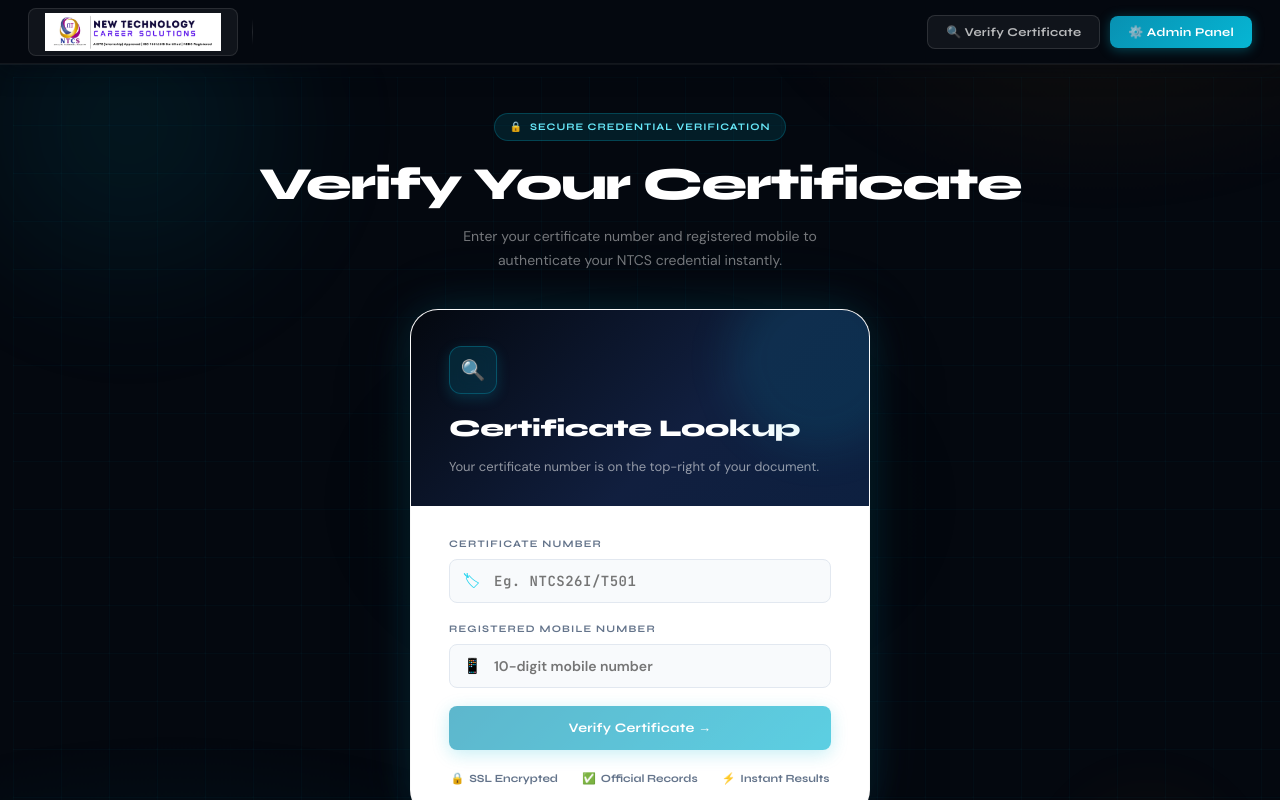
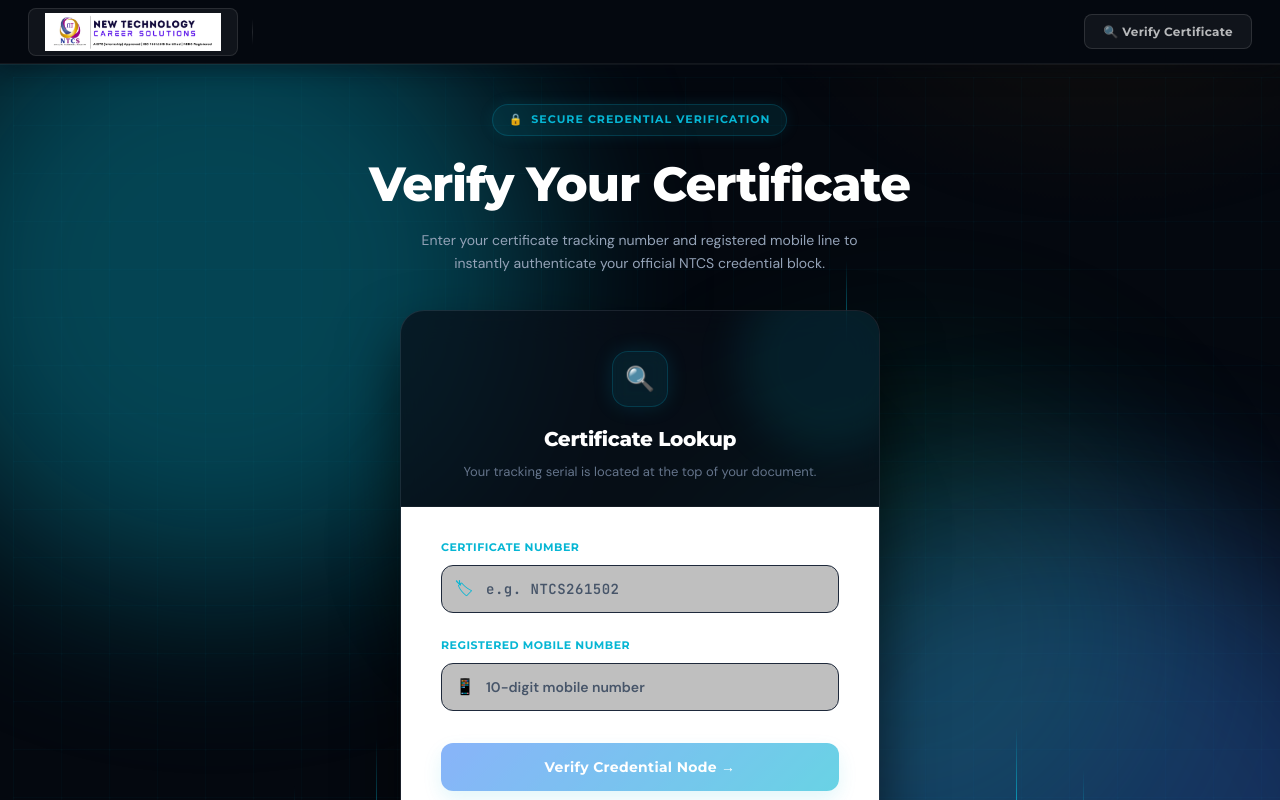
Before and after one commit to Mr-Roninx/NTCS, a React (Vite) app: page / in a window 1280 px wide. Shown: the top 800 px of the page. Built offline with nearby package versions, Linux system fonts and the light colour scheme.

Commit message:
Updated project files

```diff
--- a/src/components/TopNav.jsx
+++ b/src/components/TopNav.jsx
@@ -13,7 +13,7 @@
         <div className="logo-divider"></div>
       </Link>
       <button className="nav-btn outline" onClick={() => navigate('/')}>🔍 Verify Certificate</button>
-      <button className="nav-btn solid" onClick={() => navigate('/admin-login')}>⚙️ Admin Panel</button>
+
     </nav>
   );
 }
--- a/src/pages/Verify.jsx
+++ b/src/pages/Verify.jsx
@@ -31,7 +31,7 @@
         triggerPopup('error', 'No matching certificate found. Please check your details.');
         setLoading(false);
       } else {
-        triggerPopup('success', 'Certificate verified! Redirecting...');
+        triggerPopup('success', 'Certificate verified! Decrypting vault records...');
         setTimeout(() => navigate('/result', { state: { certificate: data } }), 1600);
       }
     } catch {
@@ -41,16 +41,60 @@
   };
 
   /* ── Build animated line data ── */
-  const lines = Array.from({ length: 14 }, (_, i) => ({
-    left:     `${(i * 7) + Math.random() * 4}%`,
-    duration: `${6 + Math.random() * 10}s`,
-    delay:    `${Math.random() * 8}s`,
-    opacity:  0.3 + Math.random() * 0.5,
-  }));
+  const [lines, setLines] = useState([]);
+  useEffect(() => {
+    setLines(Array.from({ length: 14 }, (_, i) => ({
+      left:     `${(i * 7) + Math.random() * 4}%`,
+      duration: `${6 + Math.random() * 10}s`,
+      delay:    `${Math.random() * 8}s`,
+      opacity:  0.3 + Math.random() * 0.5,
+    })));
+  }, []);
 
   return (
-    <div className="page" style={{ minHeight: '100vh', display: 'flex', flexDirection: 'column' }}>
+    <div className="page" style={{ minHeight: '100vh', display: 'flex', flexDirection: 'column', position: 'relative', background: '#050810', overflow: 'hidden' }}>
 
+      {/* ── EMBEDDED CYBER ANIMATION STYLES ── */}
+      <style dangerouslySetInnerHTML={{__html: `
+        :root {
+          --verify-cyan: #06b6d4;
+          --verify-blue: #3b82f6;
+          --verify-green: #10b981;
+          --font-display: 'Montserrat', sans-serif;
+          --font-mono: 'JetBrains Mono', monospace;
+          --ease-spring: cubic-bezier(0.175, 0.885, 0.32, 1.275);
+        }
+        .verify-bg { position: absolute; inset: 0; z-index: 0; }
+        .orb { position: absolute; border-radius: 50%; filter: blur(90px); opacity: 0.35; animation: floatOrb 20s infinite ease-in-out; pointer-events: none; }
+        .orb-1 { top: -15%; left: -10%; width: 50vw; height: 50vw; background: var(--verify-cyan); }
+        .orb-2 { bottom: -20%; right: -10%; width: 60vw; height: 60vw; background: var(--verify-blue); animation-delay: -5s; }
+        .orb-3 { top: 30%; left: 50%; width: 40vw; height: 40vw; background: var(--verify-green); animation-delay: -10s; opacity: 0.15; }
+        .verify-lines { position: absolute; inset: 0; z-index: 1; pointer-events: none; }
+        .vline { position: absolute; bottom: -150px; width: 1px; height: 150px; background: linear-gradient(to top, transparent, var(--verify-cyan), transparent); animation: riseUp linear infinite; }
+
+        .verify-popup { position: fixed; top: 32px; left: 50%; transform: translate(-50%, -100px); background: rgba(13, 19, 33, 0.85); backdrop-filter: blur(12px); border: 1px solid #1e293b; color: #f8fafc; padding: 16px 24px; border-radius: 12px; font-family: var(--font-display); font-size: 13px; font-weight: 700; display: flex; align-items: center; gap: 12px; z-index: 9999; opacity: 0; transition: all 0.5s var(--ease-spring); box-shadow: 0 20px 40px rgba(0,0,0,0.5); }
+        .verify-popup.show { transform: translate(-50%, 0); opacity: 1; }
+        .verify-popup.success { border-left: 4px solid var(--verify-green); }
+        .verify-popup.error { border-left: 4px solid #f43f5e; }
+
+        .verify-card { background: rgba(13, 19, 33, 0.65); backdrop-filter: blur(16px); border: 1px solid rgba(255,255,255,0.08); border-radius: 24px; width: 100%; max-width: 480px; box-shadow: 0 30px 60px rgba(0,0,0,0.6); overflow: hidden; }
+        .vc-top { padding: 40px 40px 24px; border-bottom: 1px solid rgba(255,255,255,0.05); text-align: center; background: rgba(0,0,0,0.2); }
+        .vc-icon { width: 56px; height: 56px; background: rgba(6,182,212,0.1); border: 1px solid rgba(6,182,212,0.2); border-radius: 16px; display: flex; align-items: center; justify-content: center; font-size: 24px; margin: 0 auto 16px; box-shadow: 0 0 20px rgba(6,182,212,0.15); }
+        .vc-body { padding: 32px 40px 40px; }
+        .igroup { margin-bottom: 24px; }
+        .igroup label { display: block; font-family: var(--font-display); font-size: 11px; font-weight: 700; color: var(--verify-cyan); text-transform: uppercase; letter-spacing: 0.5px; margin-bottom: 8px; }
+        .igroup input { width: 100%; padding: 14px 16px; background: rgba(0,0,0,0.25); border: 1px solid #1e293b; border-radius: 12px; font-size: 14px; color: #fff; outline: none; transition: all 0.3s ease; }
+        .igroup input:focus { border-color: var(--verify-blue); box-shadow: 0 0 0 2px rgba(59,130,246,0.2); }
+        .igroup input::placeholder { color: #475569; }
+        .btn-verify { width: 100%; padding: 15px; border: none; border-radius: 12px; background: linear-gradient(135deg, var(--verify-blue), var(--verify-cyan)); color: #fff; font-family: var(--font-display); font-size: 14px; font-weight: 700; cursor: pointer; transition: all 0.2s ease; box-shadow: 0 8px 20px rgba(6,182,212,0.2); }
+        .btn-verify:hover:not(:disabled) { transform: translateY(-2px); box-shadow: 0 12px 25px rgba(6,182,212,0.35); }
+        .btn-verify:disabled { opacity: 0.6; cursor: not-allowed; }
+
+        @keyframes floatOrb { 0%, 100% { transform: translate(0, 0); } 50% { transform: translate(40px, 60px); } }
+        @keyframes riseUp { to { transform: translateY(-120vh); } }
+        @keyframes cardEnter { from { opacity: 0; transform: translateY(40px) scale(0.98); } to { opacity: 1; transform: translateY(0) scale(1); } }
+        @keyframes spin { to { transform: rotate(360deg); } }
+      `}} />
 
       {/* ── POPUP ── */}
       <div className={`verify-popup ${popup.type} ${popup.show ? 'show' : ''}`}>
@@ -59,75 +103,71 @@
       </div>
 
       {/* ── MAIN CONTENT ── */}
-      <div className="verify-wrap">
+      <div className="verify-wrap" style={{ flex: 1, display: 'flex', alignItems: 'center', justifyContent: 'center', padding: '40px 20px', position: 'relative', zIndex: 10 }}>
 
-        {/* Animated Background */}
+        {/* Animated Background Layers */}
         <div className="verify-bg" />
         <div className="orb orb-1" />
         <div className="orb orb-2" />
         <div className="orb orb-3" />
 
-        {/* Rising Lines */}
+        {/* Rising Lines Matrix Effect */}
         <div className="verify-lines">
           {lines.map((l, i) => (
-            <div key={i} className="vline" style={{
-              left:            l.left,
-              animationDuration: l.duration,
-              animationDelay:  l.delay,
-              opacity:         l.opacity,
-            }} />
+            <div key={i} className="vline" style={{ left: l.left, animationDuration: l.duration, animationDelay: l.delay, opacity: l.opacity }} />
           ))}
         </div>
 
-        {/* Content */}
+        {/* Content Wrapper */}
         <div style={{ width: '100%', maxWidth: 820, display: 'flex', flexDirection: 'column', alignItems: 'center', gap: 36, position: 'relative', zIndex: 10 }}>
 
           {/* Hero Text */}
-          <div style={{ textAlign: 'center', animation: 'cardEnter 0.5s var(--ease-spring)' }}>
+          <div style={{ textAlign: 'center', animation: 'cardEnter 0.6s var(--ease-spring) both' }}>
             <div style={{
-              display: 'inline-flex', alignItems: 'center', gap: 7,
-              background: 'rgba(6,182,212,0.12)', border: '1px solid rgba(6,182,212,0.25)',
-              borderRadius: 99, padding: '5px 15px', marginBottom: 18,
-              fontFamily: 'var(--font-display)', fontSize: 10, fontWeight: 700,
-              color: 'var(--cyan-300)', letterSpacing: '1px', textTransform: 'uppercase',
+              display: 'inline-flex', alignItems: 'center', gap: 8,
+              background: 'rgba(6,182,212,0.1)', border: '1px solid rgba(6,182,212,0.2)',
+              borderRadius: 99, padding: '6px 16px', marginBottom: 20,
+              fontFamily: 'var(--font-display)', fontSize: 11, fontWeight: 700,
+              color: 'var(--verify-cyan)', letterSpacing: '1px', textTransform: 'uppercase',
+              boxShadow: '0 0 15px rgba(6,182,212,0.1)'
             }}>
               <span>🔒</span> Secure Credential Verification
             </div>
 
             <h1 style={{
-              fontFamily: 'var(--font-display)', fontSize: 'clamp(30px, 5vw, 46px)',
-              fontWeight: 800, color: '#fff', letterSpacing: '-1.5px',
-              lineHeight: 1.1, marginBottom: 14,
+              fontFamily: 'var(--font-display)', fontSize: 'clamp(32px, 5vw, 48px)',
+              fontWeight: 800, color: '#fff', letterSpacing: '-1px',
+              lineHeight: 1.2, marginBottom: 16,
             }}>
               Verify Your Certificate
             </h1>
 
             <p style={{
-              fontSize: 14, color: 'rgba(255,255,255,0.45)', maxWidth: 420,
-              margin: '0 auto', lineHeight: 1.75, fontWeight: 400,
+              fontSize: 14, color: '#94a3b8', maxWidth: 460,
+              margin: '0 auto', lineHeight: 1.6, fontWeight: 400,
             }}>
-              Enter your certificate number and registered mobile to authenticate your NTCS credential instantly.
+              Enter your certificate tracking number and registered mobile line to instantly authenticate your official NTCS credential block.
             </p>
           </div>
 
-          {/* Card */}
-          <div className="verify-card">
+          {/* Verification Card */}
+          <div className="verify-card" style={{ animation: 'cardEnter 0.6s var(--ease-spring) 0.15s both' }}>
 
             <div className="vc-top">
               <div className="vc-icon">🔍</div>
-              <h2>Certificate Lookup</h2>
-              <p>Your certificate number is on the top-right of your document.</p>
+              <h2 style={{ fontFamily: 'var(--font-display)', fontSize: '20px', fontWeight: 800, color: '#fff', marginBottom: '6px' }}>Certificate Lookup</h2>
+              <p style={{ fontSize: '13px', color: '#64748b' }}>Your tracking serial is located at the top of your document.</p>
             </div>
 
             <form onSubmit={handleVerify} className="vc-body">
 
-              {/* Cert No */}
+              {/* Cert No Input */}
               <div className="igroup">
                 <label>Certificate Number</label>
                 <div style={{ position: 'relative' }}>
                   <input
                     type="text"
-                    placeholder="Eg. NTCS26I/T501"
+                    placeholder="e.g. NTCS261502"
                     value={certNo}
                     onChange={e => setCertNo(e.target.value.toUpperCase())}
                     required
@@ -135,17 +175,12 @@
                     autoComplete="off"
                     spellCheck={false}
                   />
-                  <span style={{ position: 'absolute', left: 14, top: '50%', transform: 'translateY(-50%)', fontSize: 15, color: 'var(--cyan-400)', pointerEvents: 'none' }}>🏷</span>
+                  <span style={{ position: 'absolute', left: 14, top: '50%', transform: 'translateY(-50%)', fontSize: 16, color: 'var(--verify-cyan)', pointerEvents: 'none' }}>🏷</span>
                 </div>
-                {certNo && (
-                  <div style={{ fontSize: 11, color: 'var(--cyan-600)', marginTop: 5, fontFamily: 'var(--font-mono)', fontWeight: 600 }}>
-                    {certNo}
-                  </div>
-                )}
               </div>
 
-              {/* Mobile */}
-              <div className="igroup">
+              {/* Mobile Input */}
+              <div className="igroup" style={{ marginBottom: '32px' }}>
                 <label>Registered Mobile Number</label>
                 <div style={{ position: 'relative' }}>
                   <input
@@ -157,17 +192,17 @@
                     required
                     style={{ paddingLeft: 44 }}
                   />
-                  <span style={{ position: 'absolute', left: 14, top: '50%', transform: 'translateY(-50%)', fontSize: 15, color: 'var(--cyan-400)', pointerEvents: 'none' }}>📱</span>
+                  <span style={{ position: 'absolute', left: 14, top: '50%', transform: 'translateY(-50%)', fontSize: 16, color: 'var(--verify-cyan)', pointerEvents: 'none' }}>📱</span>
                 </div>
                 {mobile && (
-                  <div style={{ fontSize: 11, color: 'var(--muted)', marginTop: 5 }}>
-                    {mobile.length}/10 digits
-                    {mobile.length === 10 && <span style={{ color: 'var(--success)', marginLeft: 6, fontWeight: 700 }}>✔ Ready</span>}
+                  <div style={{ fontSize: 11, color: '#64748b', marginTop: 8, display: 'flex', justifyContent: 'space-between' }}>
+                    <span>{mobile.length}/10 digits entered</span>
+                    {mobile.length === 10 && <span style={{ color: 'var(--verify-green)', fontWeight: 700 }}>✔ Ready for scan</span>}
                   </div>
                 )}
               </div>
 
-              {/* Submit */}
+              {/* Submit Action */}
               <button
                 type="submit"
                 className="btn-verify"
@@ -175,16 +210,16 @@
               >
                 {loading ? (
                   <span style={{ display: 'flex', alignItems: 'center', justifyContent: 'center', gap: 10 }}>
-                    <span style={{ width: 15, height: 15, border: '2px solid rgba(255,255,255,0.3)', borderTopColor: '#fff', borderRadius: '50%', display: 'inline-block', animation: 'spin 0.8s linear infinite' }} />
-                    Verifying...
+                    <span style={{ width: 16, height: 16, border: '2px solid rgba(255,255,255,0.3)', borderTopColor: '#fff', borderRadius: '50%', display: 'inline-block', animation: 'spin 0.8s linear infinite' }} />
+                    Decrypting Database Matrix...
                   </span>
-                ) : 'Verify Certificate →'}
+                ) : 'Verify Credential Node →'}
               </button>
 
               {/* Trust Indicators */}
-              <div style={{ marginTop: 20, display: 'flex', justifyContent: 'center', gap: 24, flexWrap: 'wrap' }}>
+              <div style={{ marginTop: 24, display: 'flex', justifyContent: 'center', gap: 20, flexWrap: 'wrap' }}>
                 {[{ icon: '🔒', label: 'SSL Encrypted' }, { icon: '✅', label: 'Official Records' }, { icon: '⚡', label: 'Instant Results' }].map((item, i) => (
-                  <div key={i} style={{ display: 'flex', alignItems: 'center', gap: 5, fontSize: 11, color: 'var(--muted)', fontFamily: 'var(--font-display)', fontWeight: 700 }}>
+                  <div key={i} style={{ display: 'flex', alignItems: 'center', gap: 6, fontSize: 11, color: '#64748b', fontFamily: 'var(--font-display)', fontWeight: 700, textTransform: 'uppercase' }}>
                     <span>{item.icon}</span><span>{item.label}</span>
                   </div>
                 ))}
@@ -193,16 +228,14 @@
             </form>
           </div>
 
-          {/* Footer */}
-          <p style={{ fontSize: 12, color: 'rgba(255,255,255,0.3)', textAlign: 'center', maxWidth: 360, lineHeight: 1.6 }}>
-            For verification issues, contact your program coordinator or{' '}
-            <span style={{ color: 'var(--cyan-400)', fontWeight: 700 }}>NTCS Support</span>.
+          {/* Footer Text */}
+          <p style={{ fontSize: 12, color: '#475569', textAlign: 'center', maxWidth: 380, lineHeight: 1.6, animation: 'cardEnter 0.6s var(--ease-spring) 0.3s both' }}>
+            For system verification issues, contact your program coordinator or{' '}
+            <span style={{ color: 'var(--verify-cyan)', fontWeight: 700 }}>NTCS Support Line</span>.
           </p>
 
         </div>
       </div>
-
-      <style>{`@keyframes spin { to { transform: rotate(360deg); } }`}</style>
     </div>
   );
 }
```
